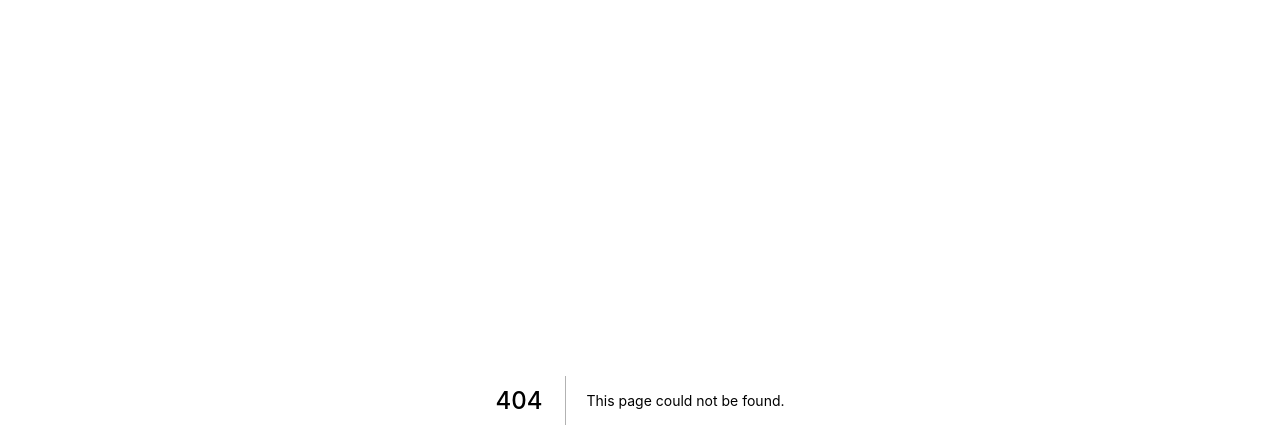
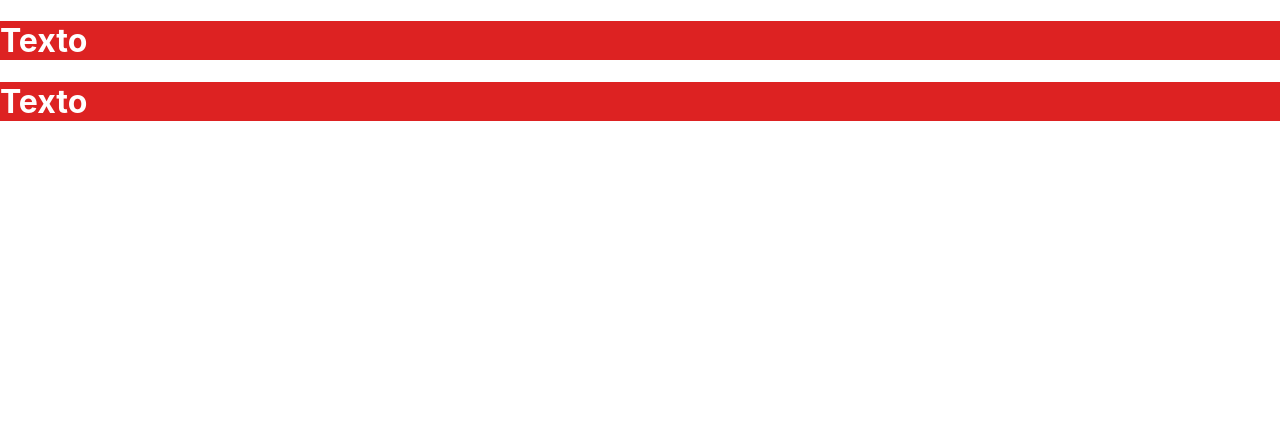
Before and after one commit to annekarolinefc/exercicios, a Next.js app: page /css/usandoestilo in a window 1280 px wide. Before the commit this address had no page. Shown: the top 448 px of the page. Built offline with nearby package versions, Linux system fonts and the light colour scheme.

Commit message:
Estilos condicionais

```diff
--- /dev/null
+++ b/components/Estilo.jsx
@@ -0,0 +1,11 @@
+export default function Estilo(props){
+    return (
+        <div>
+            <h1 style={{backgroundColor: props.numer >= 0 ? "#2D2" : "#D22",
+            color: "#fff",
+            }}>
+                Texto
+            </h1>
+        </div>
+    )
+}
--- /dev/null
+++ b/pages/css/usandoestilo.jsx
@@ -0,0 +1,10 @@
+import Estilo from "../../components/Estilo";
+
+export default function usandoEstilo(){
+    return(
+        <div>
+            <Estilo numero = {3}/>
+            <Estilo numero = {-13}/>
+        </div>
+    )
+}
```
